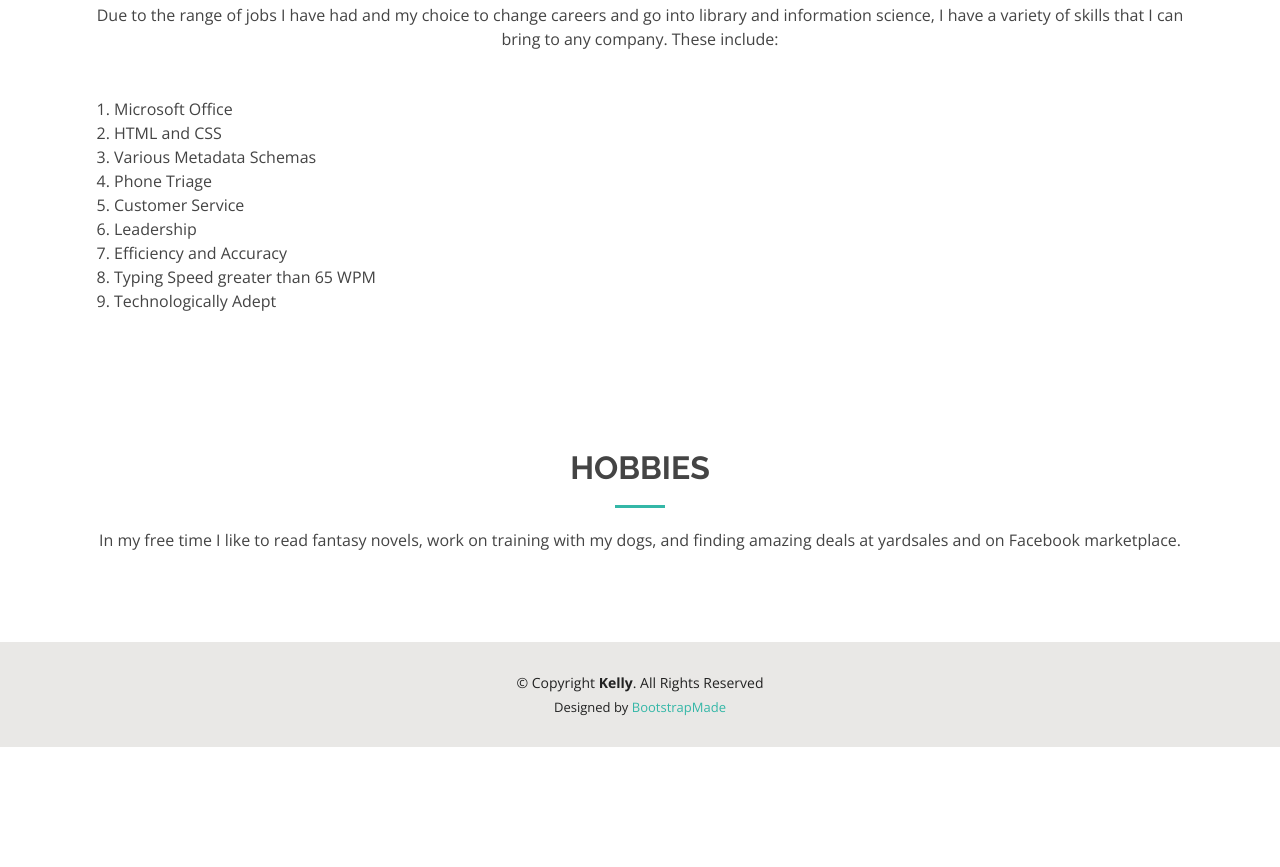
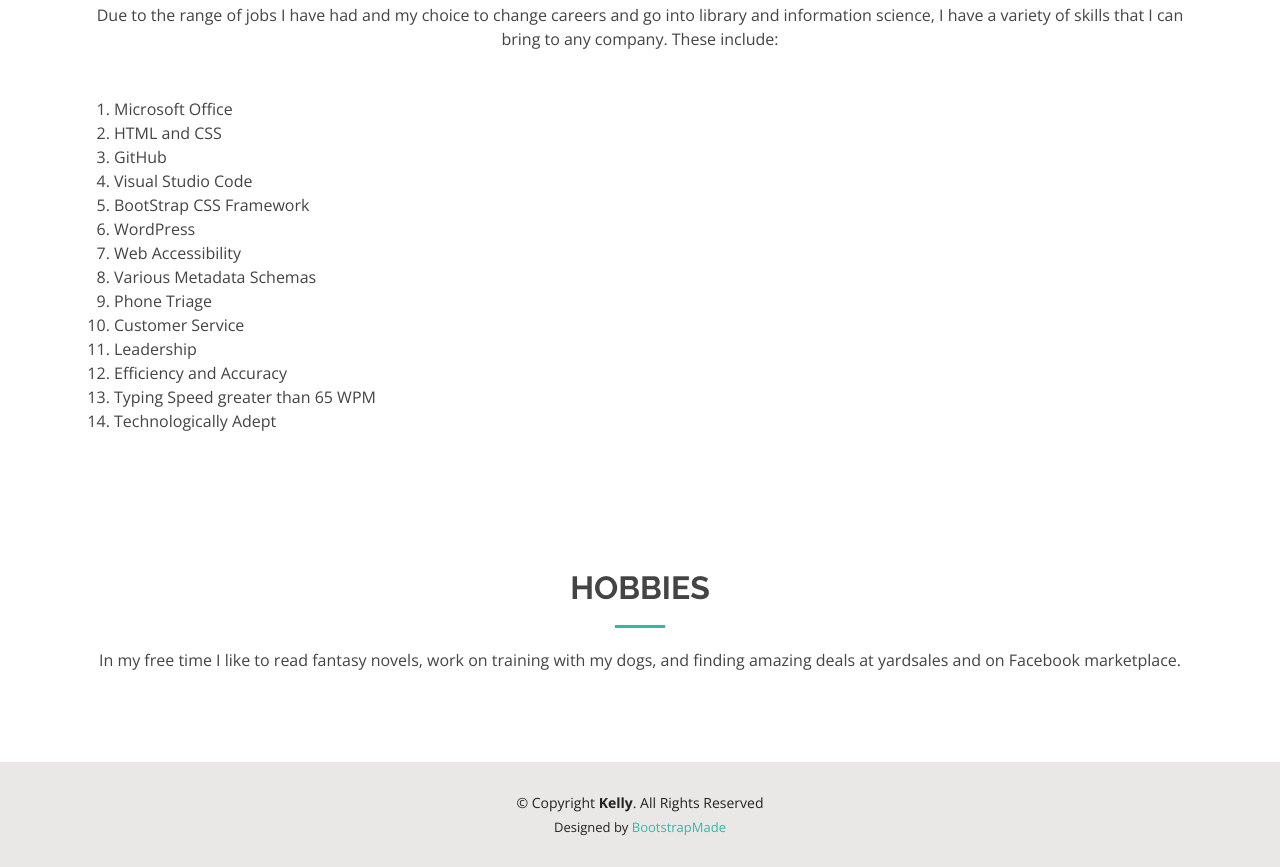
Before and after one commit to katelynchewning/katelynchewning.github.io, a plain HTML site: page about.html in a window 1280 px wide. Shown: the part 1242-2109 px from the top of the page. Before the commit the page ends 1989 px from the top, so only its background shows below. Drawn offline with nearby package versions, Linux system fonts and the light colour scheme.

Commit message:
Update about.html

```diff
--- a/about.html
+++ b/about.html
@@ -118,6 +118,11 @@
         <ol>
           <li>Microsoft Office</li>
           <li>HTML and CSS</li>
+          <li>GitHub</li>
+          <li>Visual Studio Code</li>
+          <li>BootStrap CSS Framework</li>
+          <li>WordPress</li>
+          <li>Web Accessibility</li>
           <li>Various Metadata Schemas</li>
           <li>Phone Triage</li>
           <li>Customer Service</li>
```
